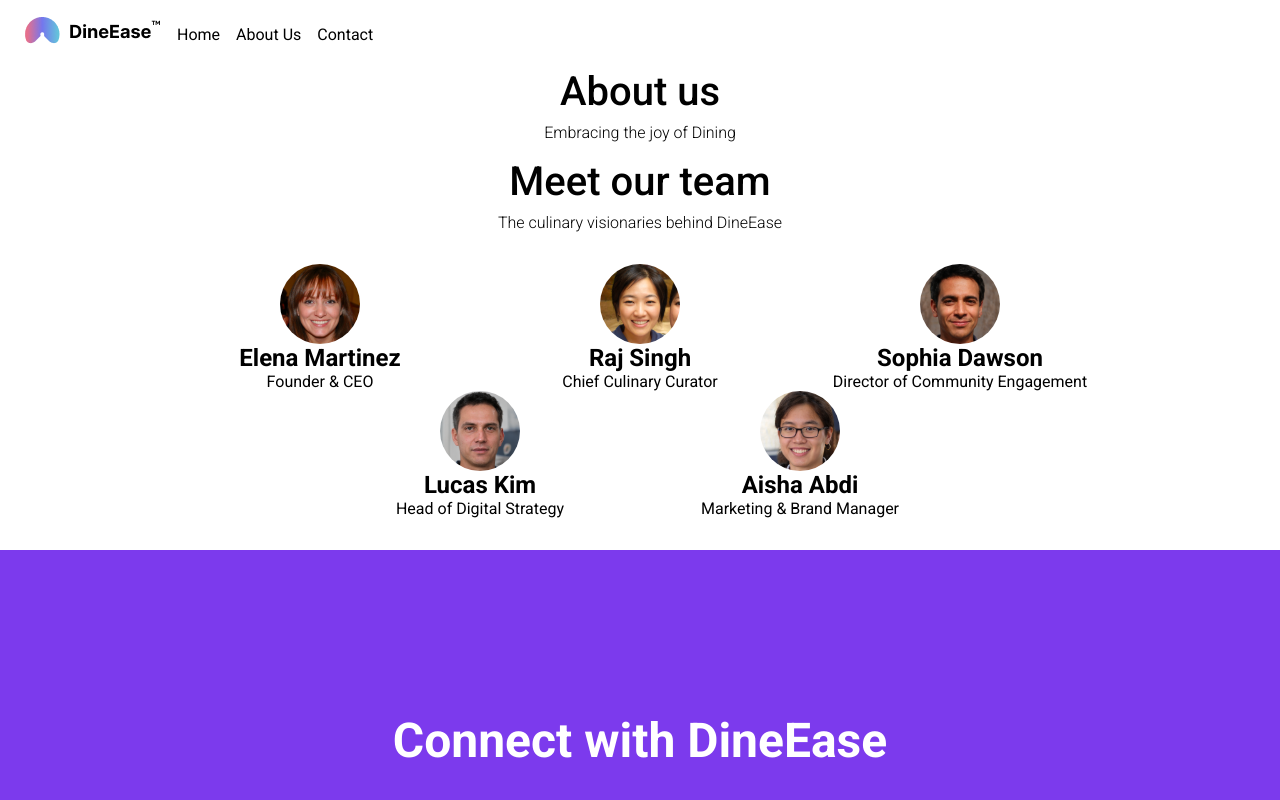
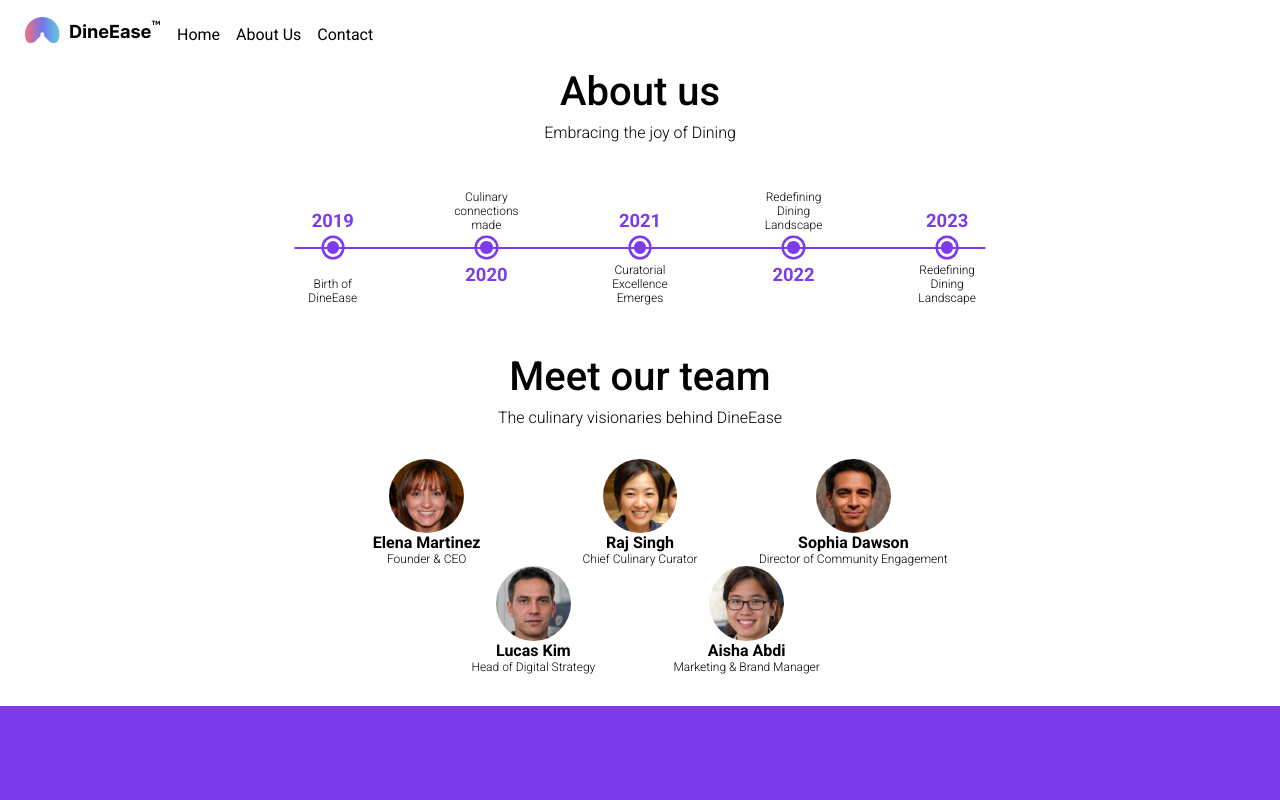
Before and after one commit to F1gUr3/es2025-s17-r1-209, a Vue app: page /about-us in a window 1280 px wide. Shown: the top 800 px of the page. Built offline with nearby package versions, Linux system fonts and the light colour scheme.

Commit message:
created timeline component

```diff
--- a/src/components/pageComponents/OurTeam.vue
+++ b/src/components/pageComponents/OurTeam.vue
@@ -56,7 +56,7 @@ let teamArray = ref([
 
 .team-container{
 display: flex;
-width: 75%;
+width: 50%;
 margin: 2rem auto;
 justify-content: center;
 align-items: center;
@@ -70,10 +70,16 @@ flex-wrap: wrap;
     flex-direction: column;
     flex-basis: calc(100% / 3);
     width: calc(100% / 3);
-
+    h2{
+        font-size: 100%;
+    }
+    p{
+        font-size: 75%;
+        font-weight: 300;
+    }
 }
 .person>img{
-    width: 25%;
+    width: 35%;
     margin: auto;
 }
 
--- /dev/null
+++ b/src/components/pageComponents/TimeLine.vue
@@ -0,0 +1,197 @@
+<script setup>
+import Title from './Title.vue';
+</script>
+
+<template>
+
+<Title title="About us" sub-title="Embracing the joy of Dining" />
+
+
+<div class="timeline-container">
+<ol class="timeline">
+    <li class="entry">
+        <div class="blob"></div>
+    </li>
+       <li class="entry">
+        <div class="blob"></div>
+
+    </li>
+        <li class="entry">
+        <div class="blob"></div>
+        </li>
+        <li class="entry">
+        <div class="blob"></div>
+
+    </li>
+        <li class="entry">
+        <div class="blob"></div>
+    </li>
+
+</ol>
+</div>
+
+
+
+</template>
+
+<style scoped>
+
+
+
+.timeline-container{
+display: flex;
+justify-content: center;
+align-items: center;
+margin-bottom: 3rem;
+margin-top: 3rem;
+
+}
+.timeline{
+    display: flex;
+    flex-direction: row;
+    width: 60%;
+    position: relative
+}
+.timeline::after{
+    content: "";
+    position: absolute;
+    left: 0;
+    width: calc(100% - 10%);
+    height: 2px;
+    background-color: #7C3AED;
+    top: 50%;
+    transform: translateY(-50%);
+    left: 50%;
+    transform: translateX(-50%);
+
+}
+.timeline li{
+    display: flex;
+    flex-direction: column;
+    position: relative;
+    align-items: center;
+    width: 100%;
+}
+.entry{
+    margin-left: 0.5rem;
+    margin-right: 0.5rem;
+    display: flex;
+    padding: 3rem;
+    width: 100%;
+
+}
+.blob{
+    width: 12.5px;
+    height: 12.5px;
+    background-color: #7C3AED;
+
+    border-radius: 50%;
+    border: 3.5px solid white;
+    box-shadow: 0px 0px 0px 2.5px #7C3AED;
+    color: #7C3AED;
+    font-weight: 600;
+    text-align: center;
+}
+.blob::after{
+    font-weight: 300;
+    font-size: 75%;
+}
+.blob::before{
+    font-size: 115%;
+}
+
+.entry:nth-child(1) .blob::before{
+    content: "2019";
+    position: absolute;
+    top: 20px;
+    left: 50%;
+    transform: translateX(-50%);
+
+}
+.entry:nth-child(1) .blob::after{
+    color: black;
+    content: "Birth of DineEase";
+    position: absolute;
+    bottom: 0px;
+    left: 50%;
+    transform: translateX(-50%);
+
+}
+
+.entry:nth-child(2) .blob::before{
+    content: "2020";
+    position: absolute;
+    bottom: 20px;
+    left: 50%;
+    transform: translateX(-50%);
+
+}
+.entry:nth-child(2) .blob::after{
+    color: black;
+    content: "Culinary connections made";
+    position: absolute;
+
+    top: 0px;
+    left: 50%;
+    transform: translateX(-50%);
+
+}
+.entry:nth-child(3) .blob::before{
+    content: "2021";
+    position: absolute;
+
+    top: 20px;
+    left: 50%;
+    transform: translateX(-50%);
+
+}
+.entry:nth-child(3) .blob::after{
+    color: black;
+    content: "Curatorial Excellence Emerges";
+    position: absolute;
+    bottom: 0px;
+    left: 50%;
+    transform: translateX(-50%);
+
+}
+
+
+.entry:nth-child(4) .blob::before{
+    content: "2022";
+    position: absolute;
+    bottom: 20px;
+    left: 50%;
+    transform: translateX(-50%);
+
+}
+.entry:nth-child(4) .blob::after{
+    color: black;
+    content: "Redefining Dining Landscape";
+    position: absolute;
+    top: 0px;
+    left: 50%;
+    transform: translateX(-50%);
+
+}
+.entry:nth-child(5) .blob::before{
+
+    content: "2023";
+    position: absolute;
+
+    top: 20px;
+    left: 50%;
+    transform: translateX(-50%);
+
+}
+.entry:nth-child(5) .blob::after{
+    color: black;
+    content: "Redefining Dining Landscape";
+    position: absolute;
+    bottom: 0px;
+    left: 50%;
+    transform: translateX(-50%);
+
+}
+
+
+</style>
--- a/src/views/AboutUsView.vue
+++ b/src/views/AboutUsView.vue
@@ -2,10 +2,11 @@
 import ContactUsBanner from "../components/pageComponents/ContactUsBanner.vue";
 import Title from "../components/pageComponents/Title.vue";
 import OurTeam from "@components/pageComponents/OurTeam.vue";
+import TimeLine from "@components/pageComponents/TimeLine.vue";
 </script>
 
 <template>
-<Title title="About us" sub-title="Embracing the joy of Dining" />
+<TimeLine />
 <OurTeam />
 <ContactUsBanner />
 
```
